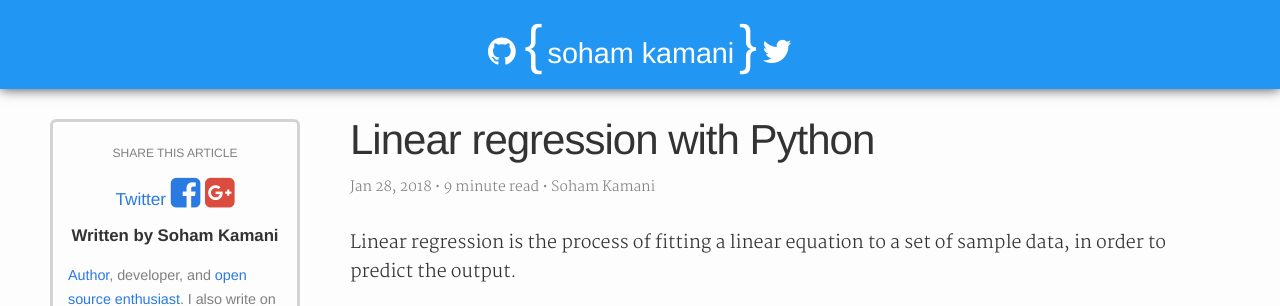
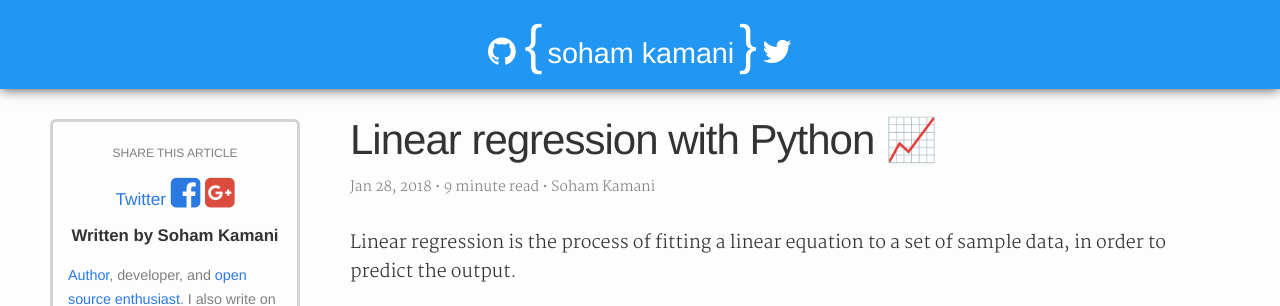
Before and after one commit to sohamkamani/sohamkamani.github.io, a Jekyll site: the page built from _posts/statistical-learning/2018-01-28-linear-regression-with-python.md, in a window 1280 px wide and 900 px high. Shown: the top 306 px of the window. Built offline with Jekyll 4.4.1, drawn with Linux system fonts in a browser that asks for light colours; nearby versions of some CDN libraries; formulas are drawn with MathJax 3; comment, search, counter and statistics services are not loaded.

Commit message:
add emoji

```diff
--- a/_posts/statistical-learning/2018-01-28-linear-regression-with-python.md
+++ b/_posts/statistical-learning/2018-01-28-linear-regression-with-python.md
@@ -1,6 +1,6 @@
 ---
 layout: post
-title:  "Linear regression with Python"
+title:  "Linear regression with Python 📈"
 date:   2018-01-28 08:45:12
 categories: python math machine_learning statistical_learning
 comments: true
```
